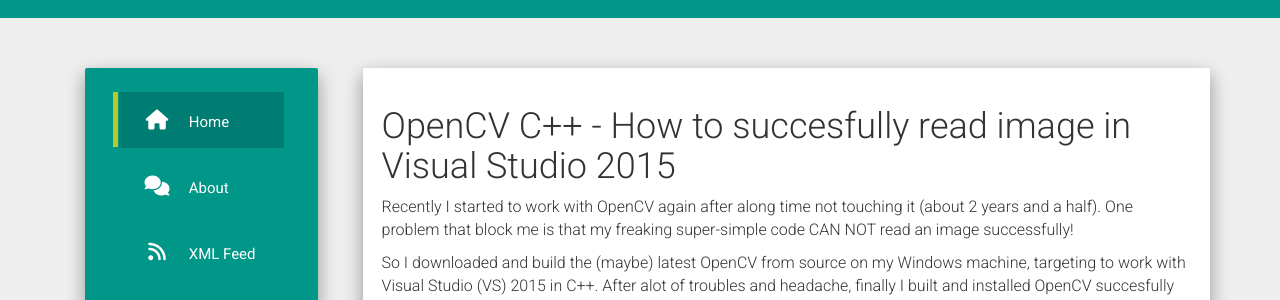
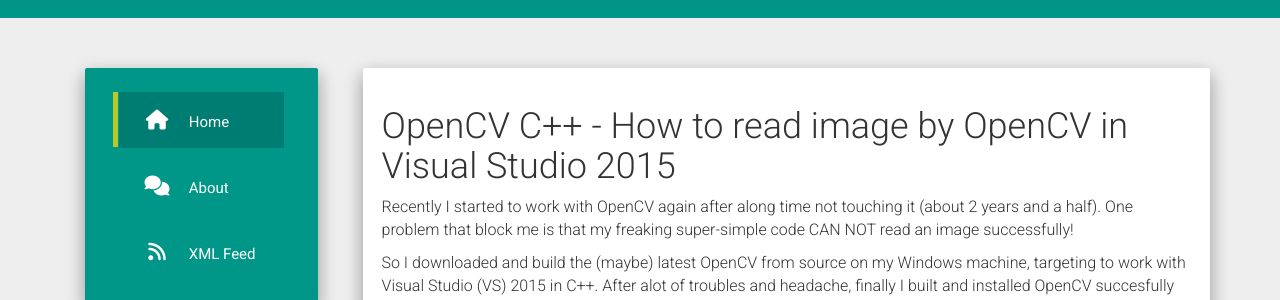
Before and after one commit to manhnt/manhnt.github.io, a Jekyll site: the page built from _posts/2016-08-15-opencv-loadimg-vs2015.md, in a window 1280 px wide. Shown: the part 193-493 px from the top of the page. Built offline with Jekyll 4.4.1, drawn with Linux system fonts in a browser that asks for light colours; nearby versions of some CDN libraries; comment, search, counter and statistics services are not loaded.

Commit message:
Update OpenCV post title

```diff
--- a/_posts/2016-08-15-opencv-loadimg-vs2015.md
+++ b/_posts/2016-08-15-opencv-loadimg-vs2015.md
@@ -4,7 +4,7 @@
 categories: opencv
 ---
 
-# OpenCV C++ - How to succesfully read image in Visual Studio 2015
+# OpenCV C++ - How to read image by OpenCV in Visual Studio 2015
 
 Recently I started to work with OpenCV again after along time not touching it (about 2 years and a half). One problem that block me is
 that my freaking super-simple code CAN NOT read an image successfully!
```
